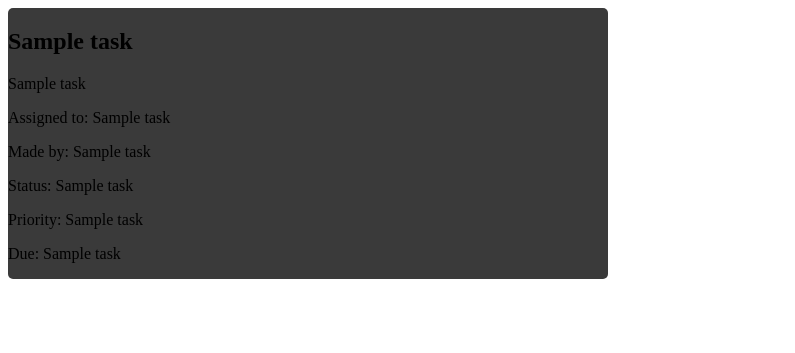
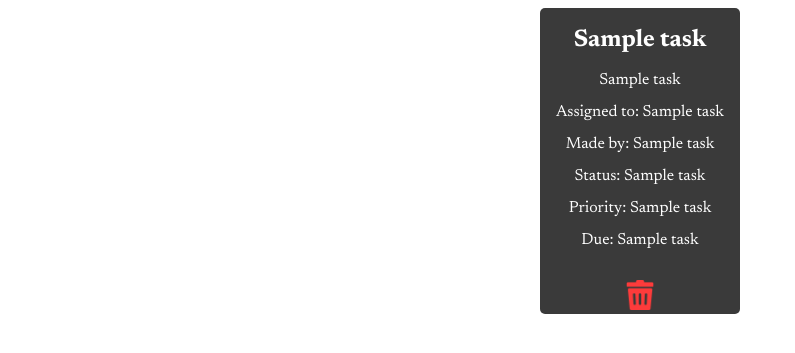
Before and after one commit to ineertiaa/Teapot, a Flask app: template Templates/home.html in a window 1280 px wide. Shown: the top 353 px of the page, without its empty margins (0-795 px from the left). Run offline with Flask 3, Linux system fonts and the light colour scheme; the template is opened without the code that fills it: most values are stand-ins (such as "Sample title", 1, 10 or a date in 2020).

Commit message:
Some improvements on UI
TODO: fix task deletion

```diff
--- a/Templates/home.html
+++ b/Templates/home.html
@@ -3,6 +3,7 @@
     <head>
         <title>Home</title>
         <link rel="stylesheet" href="{{ url_for('static', filename='homestyle.css') }}">
+        <link rel="stylesheet" href="{{ url_for('static', filename='fonts.css') }}">
     </head>
     <body>
         <div class="tasks">
@@ -16,9 +17,37 @@
                         <p>Status: {{ task[5] }}</p>
                         <p>Priority: {{ task[6] }}</p>
                         <p>Due: {{ task[7] }}</p>
+                        <br>
+                        <img src="{{ url_for('static', filename='img/trash.webp') }}" style="width: 30px; height: auto;" data-id="{{ task[0] }}" onclick="del_task(this.dataset.id)">
+                        <br>
                     </div>
                 {% endfor %}
             {% endif %}
         </div>
+
+        <script>
+            function del_task(id){
+                fetch("/api/process", {
+                    method: "POST",
+                    headers: {"Content-Type": "application/json"},
+                    body: JSON.stringify({ type: "delete", task_id: id })
+                })
+                .then(response => {
+                    if (!response.ok){
+                        throw new Error("network error!");
+                    }
+
+                    return response.json();
+                })
+                .then(data => {
+                    if (data.success){
+                        window.location.reload();
+                    }
+                })
+                .catch(e => {
+                    console.log(`Error: ${e}`)
+                })
+            }
+        </script>
     </body>
 </html>
--- a/main.py
+++ b/main.py
@@ -1,5 +1,5 @@
 import mysql.connector
-from flask import Flask, redirect, url_for, render_template, request
+from flask import Flask, redirect, url_for, render_template, request, jsonify
 import re
 
 import os
@@ -23,6 +23,22 @@ password = ""
 special_chars = re.compile(r"[!@%#]")
 
 app = Flask(__name__)
+
+@app.route("/api/process", methods=["post"])
+def process():
+    data = request.get_json()
+
+    if (data and data.get("type") == "delete"):
+        try:
+            cursor.execute("DELETE FROM tasks WHERE id = %s", (data.get("task_id")))
+            database.commit()
+
+            return jsonify({"success": True, "message": "task deleted."}), 200
+        except Exception as e:
+            database.rollback()
+            return jsonify({"success": False, "message": f"couldn't delete task. str({e})"}), 500
+
+    return jsonify({"success": False, "error": "invalid action."}), 400
 
 @app.route("/", methods=["post", "get"])
 def startpage():
@@ -79,6 +95,8 @@ def get_tasks(user):
         print(f"Error: {e}")
         return []
 
+
+
 @app.route("/home")
 def home():
     print(f"rows: {cursor.rowcount}")
--- a/static/homestyle.css
+++ b/static/homestyle.css
@@ -1,11 +1,18 @@
 .tasks{
     display: flex;
     flex-direction: row;
+    justify-content: center;
+    align-items: center;
+    flex-wrap: wrap;
     gap: 20px;
 }
 .task{
-    width: 600px;
+    background-color: rgb(58, 58, 58);
+    color: white;
+    font-family: "Newsreader", sans-serif;
 
-    background-color: rgb(58, 58, 58);
     border-radius: 5px;
+    width: 200px;
+
+    text-align: center;
 }
```
Also changed, not shown: static/img/trash.webp (added), 3 other files.
